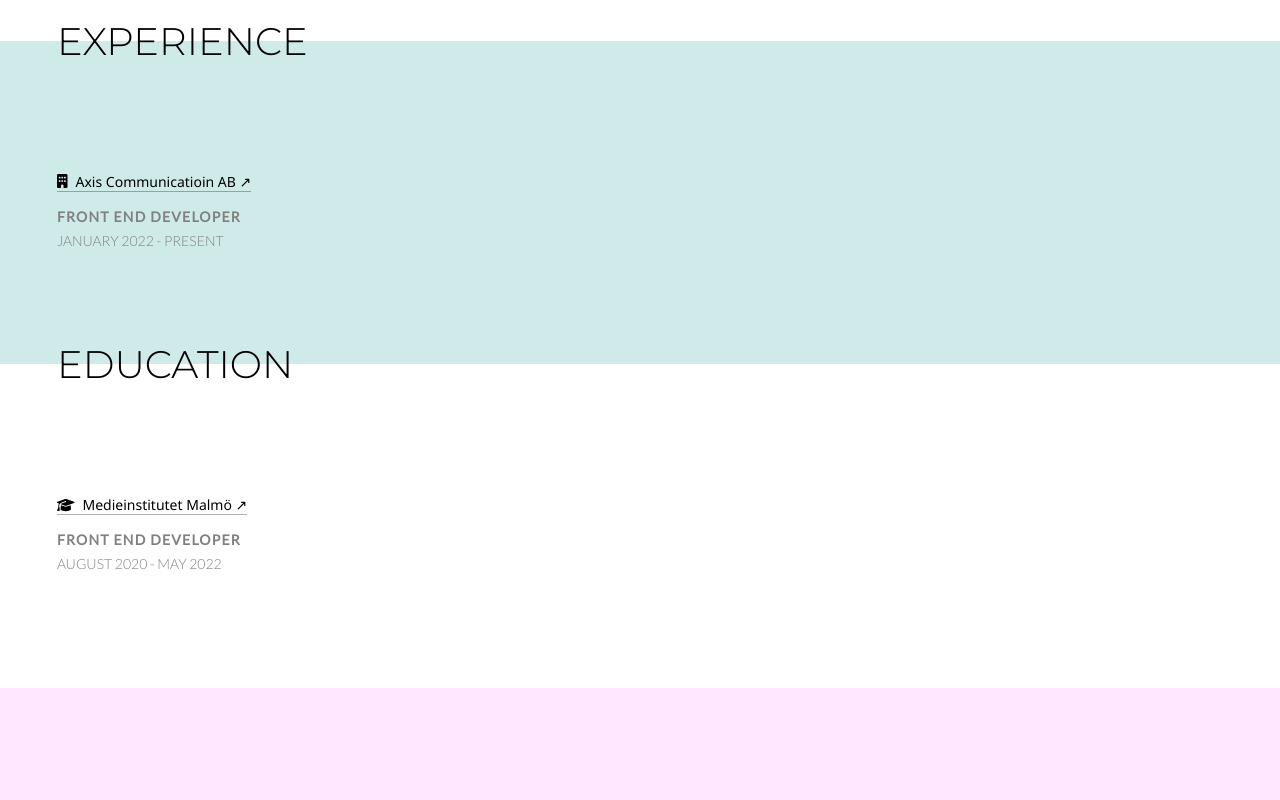
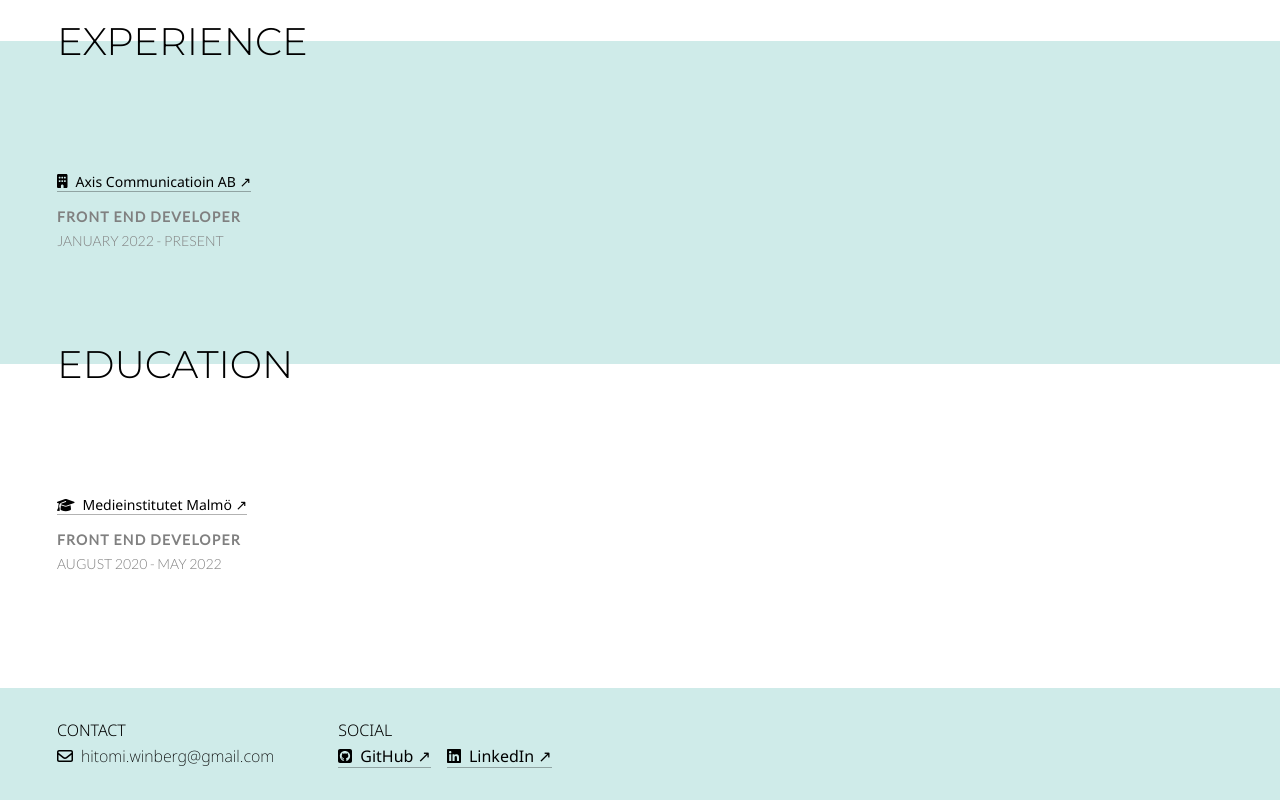
Before and after one commit to HitomiWin/My_Portfolio, a Next.js app: page /about in a window 1280 px wide. Shown: the part 1223-2023 px from the top of the page. Before the commit the page ends 1911 px from the top, so only its background shows below. Built offline with nearby package versions, Linux system fonts and the light colour scheme.

Commit message:
create footer

```diff
--- a/app/layout.tsx
+++ b/app/layout.tsx
@@ -5,6 +5,7 @@ import HeaderNav from "./ui/header-nav";
 
 import "@fortawesome/fontawesome-svg-core/styles.css";
 import { config } from "@fortawesome/fontawesome-svg-core";
+import Footer from "./ui/footer";
 config.autoAddCss = false;
 
 export const metadata: Metadata = {
@@ -22,6 +23,7 @@ export default function RootLayout({
       <body className={`${notesans.className} montserrat`}>
         <HeaderNav />
         {children}
+        <Footer />
       </body>
     </html>
   );
--- /dev/null
+++ b/app/ui/footer.tsx
@@ -0,0 +1,17 @@
+"use client";
+import React from "react";
+import { usePathname } from "next/navigation";
+import Contacts from "./home/components/contacts";
+import styles from "@/styles/footer.module.css";
+
+export default function Footer() {
+  const pathname = usePathname();
+  const headerStyle = pathname.substring(1);
+  return (
+    <footer className={`${styles.footer} ${headerStyle ?? ""}`}>
+      <div className={`${styles.container} wContainer`}>
+        <Contacts />
+      </div>
+    </footer>
+  );
+}
--- a/app/ui/globals.css
+++ b/app/ui/globals.css
@@ -101,6 +101,10 @@ header.about {
   background-color: rgb(var(--v-light-green-rgb));
 }
 
+footer.about {
+  background-color: rgb(var(--v-light-green-rgb));
+}
+
 main.about {
   background-color: rgb(var(--v-light-green-rgb));
 }
--- /dev/null
+++ b/styles/footer.module.css
@@ -0,0 +1,9 @@
+.footer {
+  height: 112px;
+}
+.container {
+  display: flex;
+  justify-content: space-between;
+  align-items: center;
+  height: 100%;
+}
```
